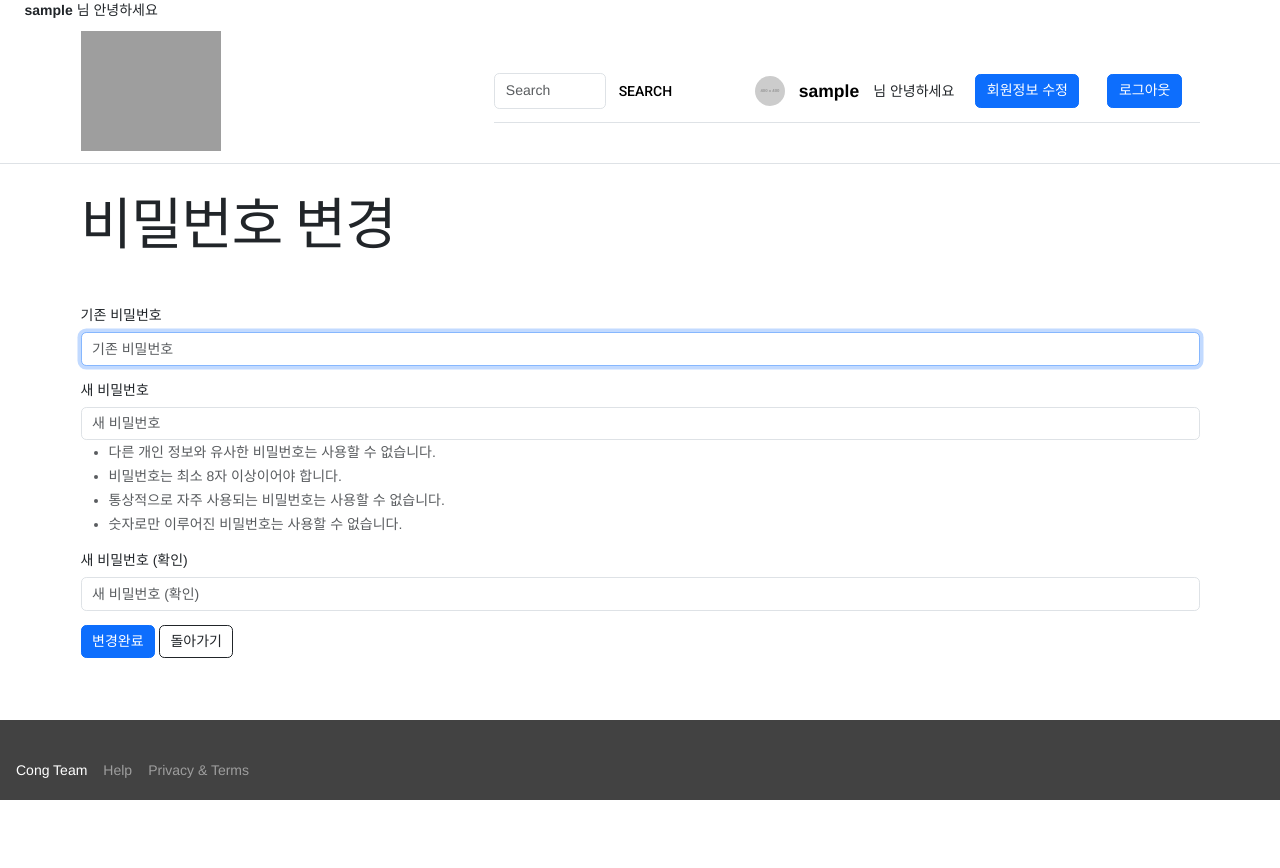
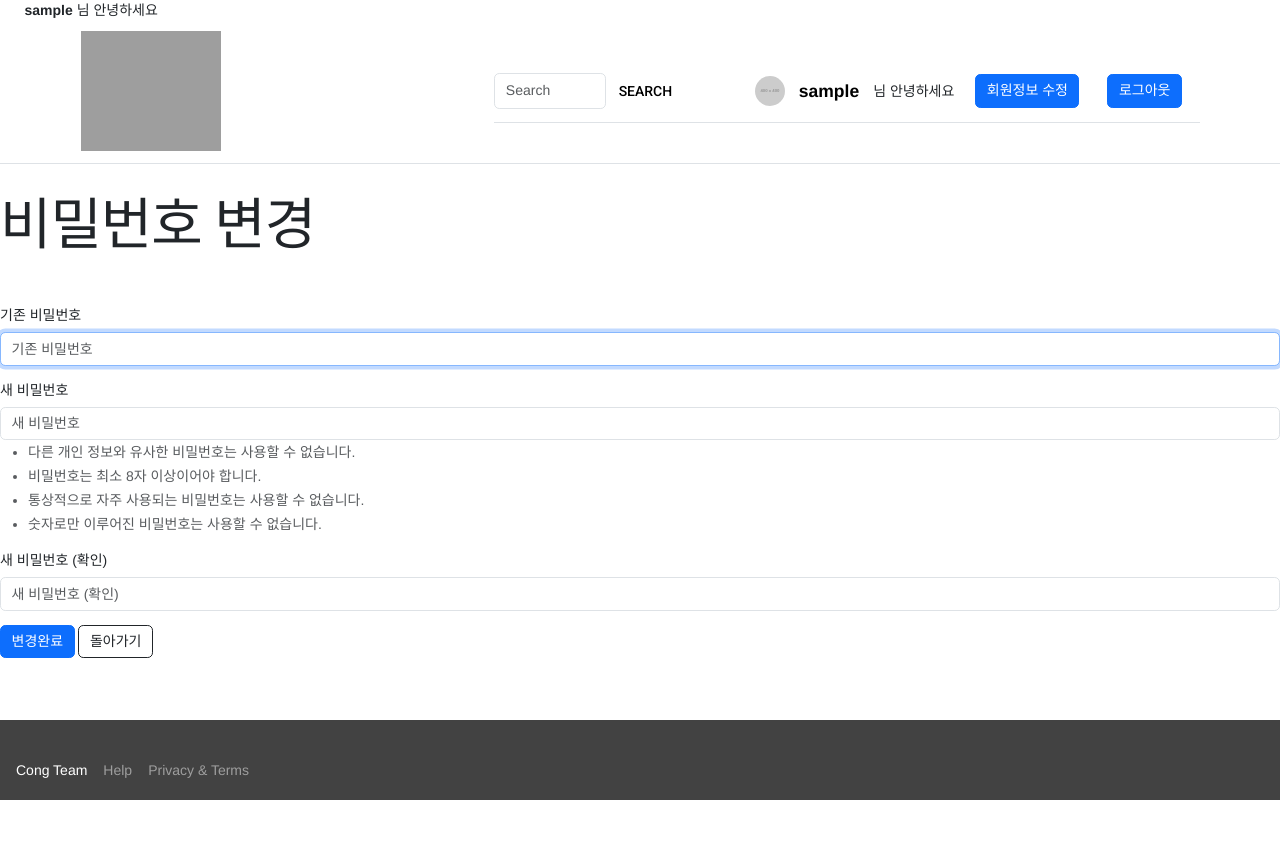
Before and after one commit to kimheekimhee/PJT-BEAN, a Django app: page /accounts/change_password/ in a window 1280 px wide. Before the commit the page ends 800 px from the top, so only its background shows below. Run offline with Django 3.2, Linux system fonts and the light colour scheme; the visitor is signed in with stand-in values (Sample User, id 1); grey boxes labelled with a size stand in for pictures from a placeholder-image service; some libraries are stand-ins or nearby versions; grey boxes are pictures that could not be loaded.

Commit message:
base/update

```diff
--- a/templates/base.html
+++ b/templates/base.html
@@ -54,6 +54,10 @@
       height: 80px;
       width: 100%;
 
+    }
+
+    body {
+      padding-bottom: 15em;
     }
   </style>
   <!-- Design -->
@@ -126,7 +130,7 @@
         </div>
       </nav>
 
-      <div class="container">
+      <div class="container_two">
         {% block content %}{% endblock content %}
       </div>
 
```
